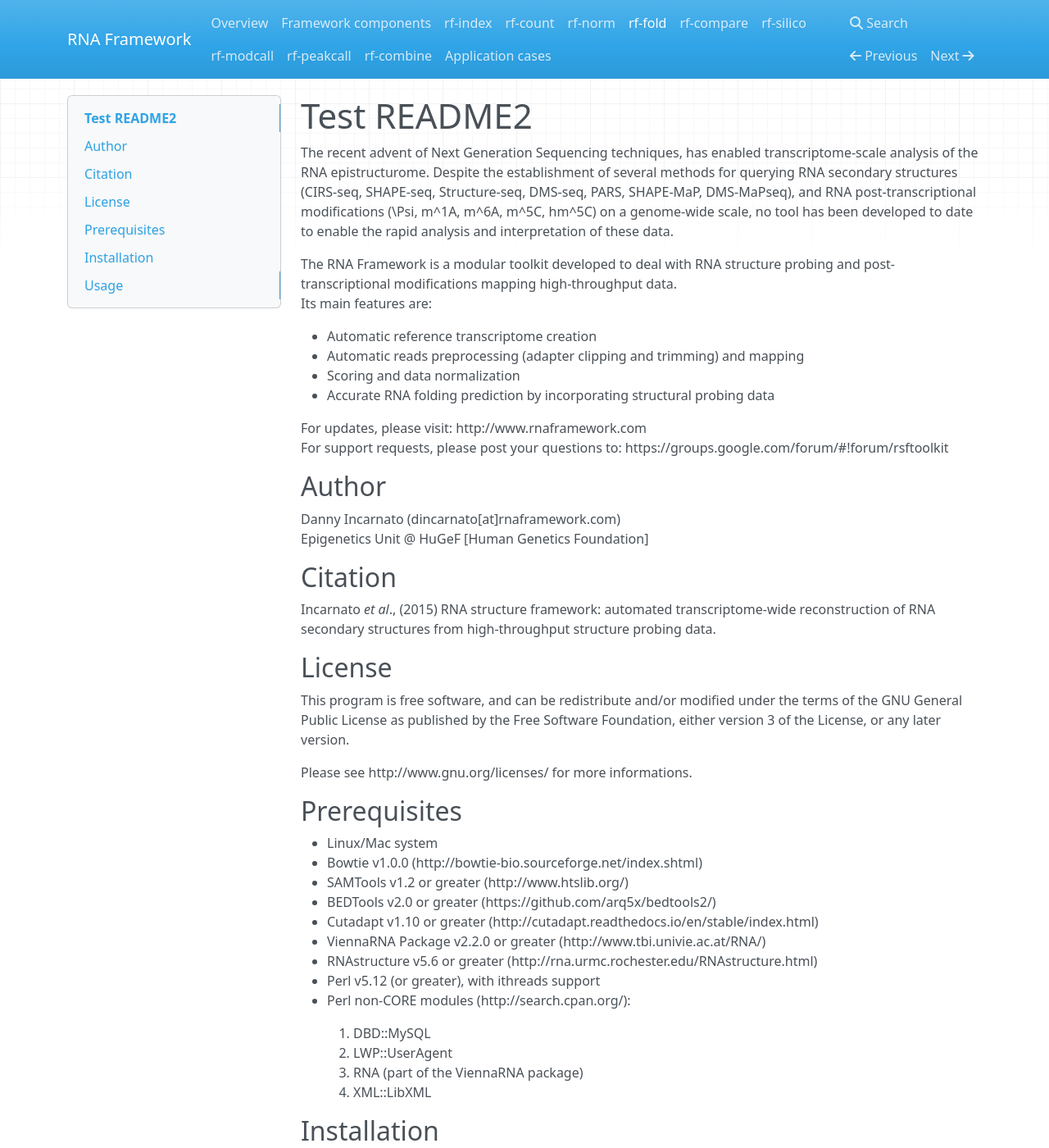
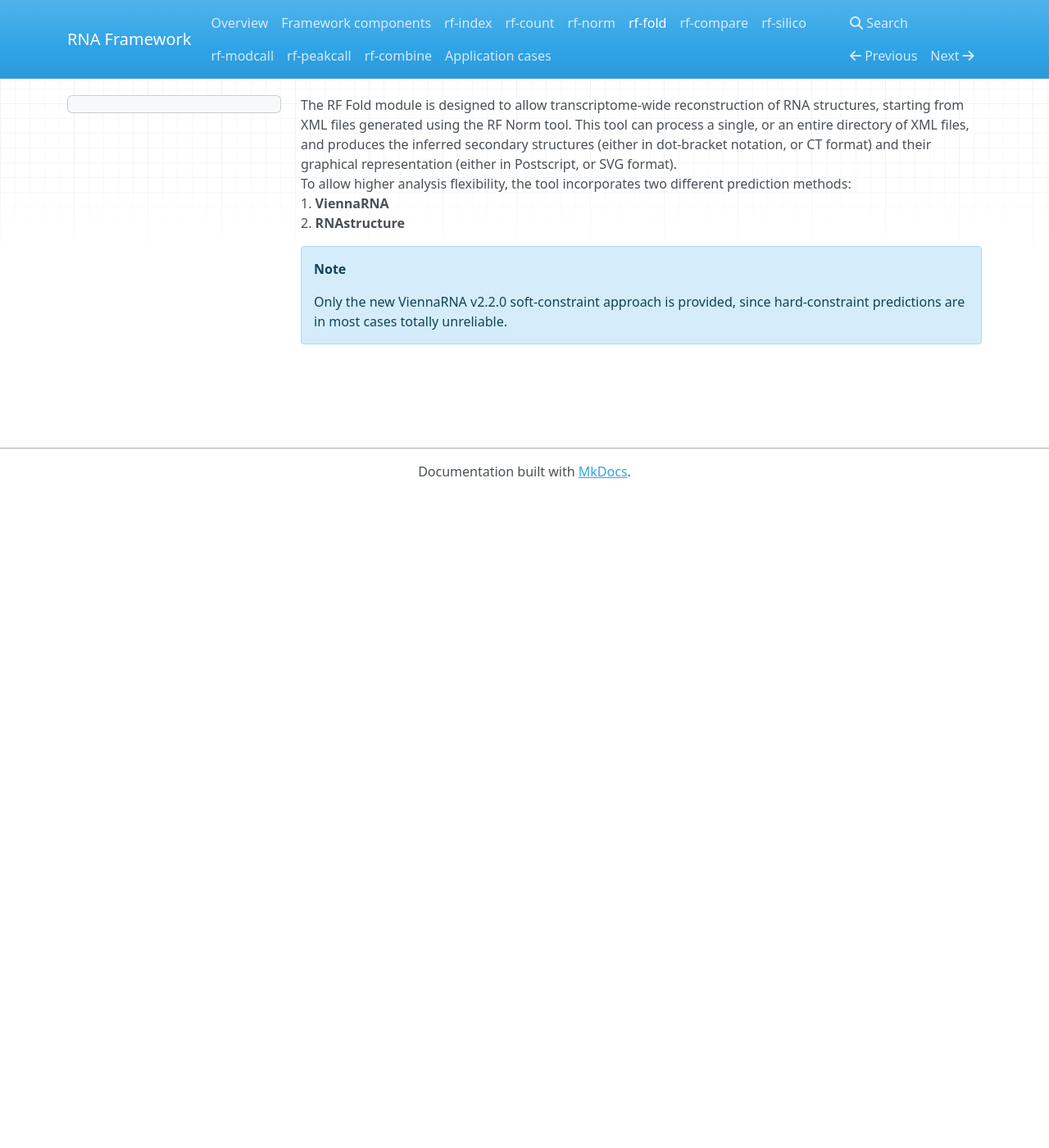
Before and after one commit to dincarnato/RNAFramework, an MkDocs documentation site: the page built from docs/rf-fold.md, in a window 1280 px wide and 1400 px high. Shown: the whole window at 82% size. Built offline with MkDocs 1.6.1, drawn with Linux system fonts in a browser that asks for light colours; nearby versions of some CDN libraries; old or Windows-style settings are respelled for this version of MkDocs; some of the changed text lies outside the part shown.

Commit message:
no message

````diff
--- a/docs/rf-fold.md
+++ b/docs/rf-fold.md
@@ -1,69 +1,8 @@
-# Test README2
+The RF Fold module is designed to allow transcriptome-wide reconstruction of RNA structures, starting from XML files generated using the RF Norm tool.
+This tool can process a single, or an entire directory of XML files, and produces the inferred secondary structures (either in dot-bracket notation, or CT format) and their graphical representation (either in Postscript, or SVG format).<br/>
+To allow higher analysis flexibility, the tool incorporates two different prediction methods:<br/>
+1. __ViennaRNA__<br/>
+2. __RNAstructure__
 
-The recent advent of Next Generation Sequencing techniques, has enabled transcriptome-scale analysis of the RNA epistructurome.
-Despite the establishment of several methods for querying RNA secondary structures (CIRS-seq, SHAPE-seq, Structure-seq, DMS-seq, PARS, SHAPE-MaP, DMS-MaPseq), and RNA post-transcriptional modifications (\Psi, m^1A, m^6A, m^5C, hm^5C) on a genome-wide scale, no tool has been developed to date to enable the rapid analysis and interpretation of these data.
-
-The RNA Framework is a modular toolkit developed to deal with RNA structure probing and post-transcriptional modifications mapping high-throughput data.
-Its main features are:
-
-- Automatic reference transcriptome creation
-- Automatic reads preprocessing (adapter clipping and trimming) and mapping
-- Scoring and data normalization
-- Accurate RNA folding prediction by incorporating structural probing data
-
-For updates, please visit: http://www.rnaframework.com
-For support requests, please post your questions to: https://groups.google.com/forum/#!forum/rsftoolkit
-
-
-## Author
-
-Danny Incarnato (dincarnato[at]rnaframework.com)
-Epigenetics Unit @ HuGeF [Human Genetics Foundation]
-
-
-## Citation
-
-Incarnato *et al*., (2015) RNA structure framework: automated transcriptome-wide reconstruction of RNA secondary structures from high-throughput structure probing data.
-
-
-## License
-
-This program is free software, and can be redistribute and/or modified under the terms of the GNU General Public License as published by the Free Software Foundation, either version 3 of the License, or any later version.
-
-Please see http://www.gnu.org/licenses/ for more informations.
-
-
-## Prerequisites
-
-- Linux/Mac system
-- Bowtie v1.0.0 (http://bowtie-bio.sourceforge.net/index.shtml)
-- SAMTools v1.2 or greater (http://www.htslib.org/)
-- BEDTools v2.0 or greater (https://github.com/arq5x/bedtools2/)
-- Cutadapt v1.10 or greater (http://cutadapt.readthedocs.io/en/stable/index.html)
-- ViennaRNA Package v2.2.0 or greater (http://www.tbi.univie.ac.at/RNA/)
-- RNAstructure v5.6 or greater (http://rna.urmc.rochester.edu/RNAstructure.html)
-- Perl v5.12 (or greater), with ithreads support
-- Perl non-CORE modules (http://search.cpan.org/):
-
-    1. DBD::MySQL
-    2. LWP::UserAgent
-    3. RNA (part of the ViennaRNA package)
-    4. XML::LibXML
-
-
-## Installation
-
-Clone RSF git repository:
-```bash
-git clone https://github.com/dincarnato/RNAFramework
-```
-This will create the RNAFramework folder.
-To add RNA Framework executables to your PATH, simply type:
-```bash
-export PATH=$PATH:/path/to/RNAFramework
-```
-
-## Usage
-
-Please refer to the RNA Framework manual.
-To obtain parameters list, simply call the required program with the "-h" (or "--help") parameter.
+!!! note "Note"
+    Only the new ViennaRNA v2.2.0 soft-constraint approach is provided, since hard-constraint predictions are in most cases totally unreliable.
````
Also changed, not shown: docs/components.md (+1 -1 lines), docs/index.md (+2 -2 lines), docs/rf-count.md (+11 -2 lines), docs/rf-index.md (+1 -1 lines), docs/rf-norm.md (+7 -7 lines).
